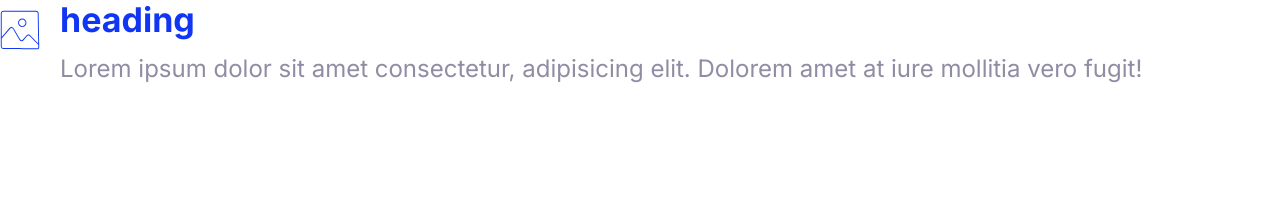
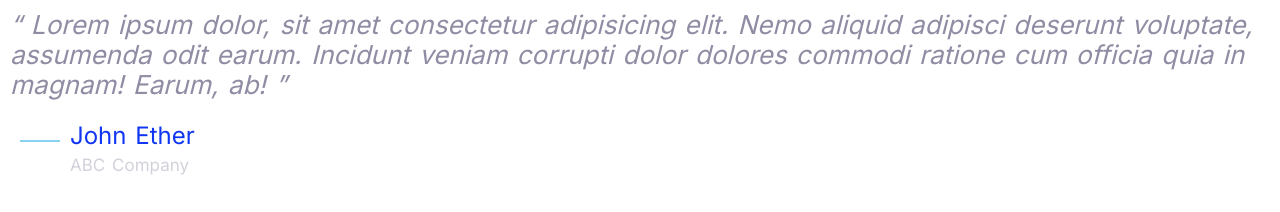
Before and after one commit to junaidxgit/project_1, a plain HTML site: page moshify.html in a window 1280 px wide. Drawn offline with Linux system fonts and the light colour scheme.

Commit message:
defined quote

```diff
--- a/css/styles.css
+++ b/css/styles.css
@@ -318,3 +318,49 @@ h3 {
 .media__image {
   margin-top: 1rem;
 }
+/* quote */
+.quote{
+  font-style: italic;
+  font-weight: 300;
+  line-height: 1.9rem;
+  word-spacing: 2px;
+  font-size: 3rem;
+  margin: 1rem;
+}
+.quote__text::before{
+  content: open-quote;
+}
+.quote__text::after{
+  content: close-quote;
+}
+
+.quote .media__body{
+  font-style: normal;
+}
+
+.quote .media__image{
+  position: relative;
+  bottom: 1.5rem;
+  left: 10px;
+}
+
+.quote__author{
+  font-size: 3rem;
+  font-weight: 500;
+  margin-bottom: 5px;
+}
+.quote .media__company{
+  opacity: 0.4;
+  font-size: 2rem;
+}
+@media screen and (min-width:800px) {
+  .quote__text{
+    font-size: 2.6rem;
+  }
+  .quote__author{
+    font-size: 2.4rem;
+  }
+  .quote .media__company{
+    font-size: 1.7rem;
+  }
+}
--- a/moshify.html
+++ b/moshify.html
@@ -15,30 +15,34 @@
     <link rel="stylesheet" href="css/styles.css" />
   </head>
   <body>
+    <div class="quote">
+      <p class="quote__text">
+        Lorem ipsum dolor, sit amet consectetur adipisicing elit. Nemo aliquid
+        adipisci deserunt voluptate, assumenda odit earum. Incidunt veniam
+        corrupti dolor dolores commodi ratione cum officia quia in magnam!
+        Earum, ab!
+      </p>
+      <footer>
         <div class="media">
           <div class="media__image">
             <svg
               class="icon icon--primary"
               xmlns="http://www.w3.org/2000/svg"
-          viewBox="0 0 512 512"
-          id="snap"
+              viewBox="0 0 50 2"
+              id="line"
             >
-          <path
-            d="M460.646 10H43.938C25.224 10 10 25.521 10 44.6v420.122c0 19.078 15.224 34.6 33.89 34.6 3.139.025 315.346 2.492 438.5 2.679h.03a19.282 19.282 0 0013.827-5.813A19.917 19.917 0 00502 481.77l-7.421-437.793C494.249 25.242 479.026 10 460.646 10zM43.938 22h416.708c11.879 0 21.719 9.954 21.935 22.184l6.511 384.244-96.777-99.462a33.563 33.563 0 00-54.35-3.721l-45.03 53.805a21.4 21.4 0 01-18.452 7.764 21.636 21.636 0 01-17.013-10.959l-81.253-140.576a33.583 33.583 0 00-56.1-3.578L22 345.014V44.6C22 32.138 31.841 22 43.938 22zm443.767 465.764a7.377 7.377 0 01-5.282 2.236h-.011c-123.12-.187-435.288-2.654-438.474-2.679-12.1 0-21.938-10.138-21.938-22.6V363.346L129.321 239.4l.271-.337a21.585 21.585 0 0136.236 2.221L247.08 381.86a33.576 33.576 0 0055.057 4.892l45.03-53.805a21.57 21.57 0 0135.25 2.83l.356.591L489.388 445.94l.612 36.028a8.007 8.007 0 01-2.295 5.796z"
-          ></path>
-          <path
-            d="M284.988 218.5c29.7 0 53.864-24.671 53.864-54.995s-24.164-54.995-53.864-54.995-53.863 24.671-53.863 54.995 24.163 54.995 53.863 54.995zm0-97.99c23.084 0 41.864 19.287 41.864 42.995s-18.78 43-41.864 43-41.863-19.288-41.863-42.995 18.775-42.996 41.863-42.996z"
-          ></path>
+              <path fill="#63c3ef" d="M0 0h50v2H0z"></path>
             </svg>
           </div>
 
-    <div class=" media__body">
-      <h3 class="media__headline">heading</h3>
-      <p>
-        Lorem ipsum dolor sit amet consectetur, adipisicing elit. Dolorem amet
-        at iure mollitia vero fugit!
+          <div class="media__body">
+            <h3 class="media__headline  quote__author">John Ether</h3>
+            <p class="media__company">
+             ABC Company
             </p>
           </div>
         </div>
+      </footer>
+    </div>
   </body>
 </html>
```
Also changed, not shown: components/quote.html (added, +29 -0 lines). Lines whose indentation alone changed are shown as unchanged.
